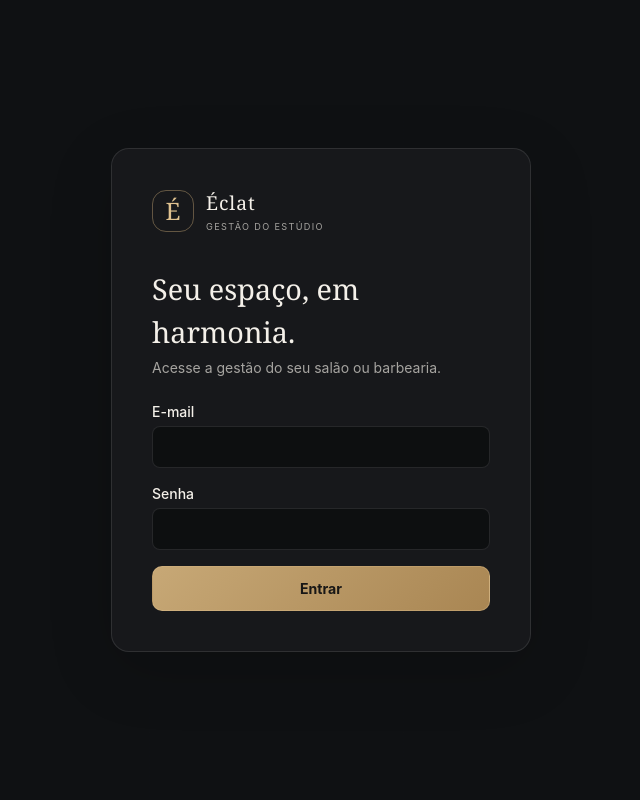
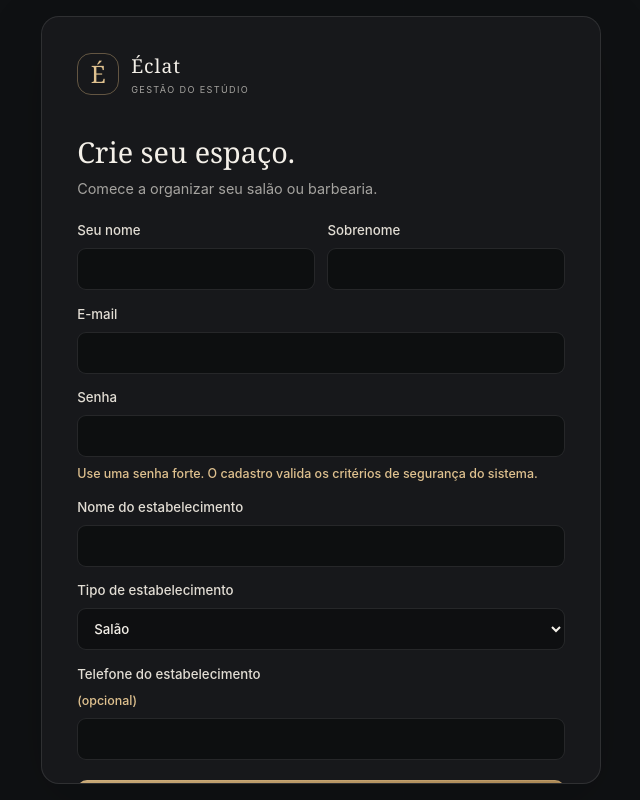
Before and after one commit to devCesar26-maker/AGENDAMENTO_SALAO_SAAS, a React (Vite) app in the folder frontend/: page /cadastro in a window 1280 px wide. Before the commit this address led to /login. Shown: the whole page, without its empty margins (319-959 px from the left). Built offline with nearby package versions, Linux system fonts and the light colour scheme; no server answers.

Commit message:
fix: incluir api em ALLOWED_HOSTS no ambiente de desenvolvimento

```diff
--- a/frontend/src/App.tsx
+++ b/frontend/src/App.tsx
@@ -4,6 +4,7 @@ import { QueryClient, QueryClientProvider } from "@tanstack/react-query";
 import { AuthProvider } from "./lib/auth-provider";
 import { ProtectedRoute } from "./components/ProtectedRoute";
 import { LoginPage } from "./pages/LoginPage";
+import { RegisterPage } from "./pages/RegisterPage";
 import { tenantSlugForHostname } from "./lib/useTenantSlug";
 
 const AgendaPage = lazy(() =>
@@ -30,6 +31,8 @@ export default function App() {
           <Suspense fallback={<div className="p-6 text-center text-slate-600">Carregando…</div>}>
             <Routes>
               <Route path="/login" element={<LoginPage />} />
+              <Route path="/cadastro" element={<RegisterPage />} />
+              <Route path="/register" element={<RegisterPage />} />
               <Route
                 path="/app/agenda"
                 element={
--- a/frontend/src/index.css
+++ b/frontend/src/index.css
@@ -44,6 +44,12 @@ a { color: inherit; text-decoration: none; }
 .page-content { width: min(1180px, 100%); margin: 0 auto; padding: clamp(1.3rem, 4vw, 3rem) clamp(1rem, 4vw, 2rem); }
 .login-shell { position: relative; display: grid; min-height: 100vh; place-items: center; padding: 1rem; }
 .login-card { width: min(100%, 420px); padding: clamp(1.5rem, 6vw, 2.5rem); }
+.register-card { width: min(100%, 560px); max-height: calc(100vh - 2rem); overflow-y: auto; padding: clamp(1.4rem, 5vw, 2.2rem); }
+.register-form { display: grid; gap: .9rem; margin-top: 1.35rem; }
+.register-form .form-columns { align-items: start; }
+.register-submit { display: inline-flex; align-items: center; justify-content: center; margin-top: .35rem; }
+.register-footer { margin: 1.25rem 0 0; color: var(--muted); text-align: center; font-size: .85rem; }
+.register-footer a { color: var(--accent-strong); text-decoration: underline; text-underline-offset: 3px; }
 .login-brand { display: flex; align-items: center; gap: .75rem; }
 .login-brand strong { display: block; font-family: Georgia, serif; font-size: 1.2rem; font-weight: 500; letter-spacing: .05em; }
 .login-brand small { display: block; margin-top: .12rem; color: var(--muted); font-size: .57rem; letter-spacing: .15em; }
@@ -117,4 +123,5 @@ input::placeholder, textarea::placeholder { color: #85837e; }
   .topnav { order: 3; width: 100%; }
   .topbar-actions { margin-left: auto; }
   .user-chip { display: none; }
+  .register-form .form-columns { grid-template-columns: 1fr; }
 }
--- a/frontend/src/pages/LoginPage.tsx
+++ b/frontend/src/pages/LoginPage.tsx
@@ -82,6 +82,7 @@ export function LoginPage() {
             {isSubmitting ? "Entrando…" : "Entrar"}
           </button>
         </form>
+        <p className="register-footer">Ainda não tem conta? <a href="/cadastro">Criar meu espaço</a></p>
       </div>
     </div>
   );
--- /dev/null
+++ b/frontend/src/pages/RegisterPage.tsx
@@ -0,0 +1,85 @@
+import { useState, type FormEvent } from "react";
+import { api, errorMessage } from "../lib/api";
+
+type Vertical = "SALAO" | "BARBEARIA";
+type Registration = {
+  first_name: string;
+  last_name: string;
+  email: string;
+  password: string;
+  organization_name: string;
+  organization_phone: string;
+  vertical: Vertical;
+};
+
+const initialValues: Registration = {
+  first_name: "",
+  last_name: "",
+  email: "",
+  password: "",
+  organization_name: "",
+  organization_phone: "",
+  vertical: "SALAO",
+};
+
+export function RegisterPage() {
+  const [values, setValues] = useState(initialValues);
+  const [error, setError] = useState("");
+  const [created, setCreated] = useState(false);
+  const [submitting, setSubmitting] = useState(false);
+
+  function update<Field extends keyof Registration>(field: Field, value: Registration[Field]) {
+    setValues((current) => ({ ...current, [field]: value }));
+  }
+
+  async function submit(event: FormEvent<HTMLFormElement>) {
+    event.preventDefault();
+    setError("");
+    setSubmitting(true);
+    try {
+      await api.post("/auth/register/", values);
+      setCreated(true);
+    } catch (requestError) {
+      setError(errorMessage(requestError));
+    } finally {
+      setSubmitting(false);
+    }
+  }
+
+  if (created) {
+    return (
+      <main className="login-shell">
+        <section className="login-card panel" role="status">
+          <div className="login-brand"><span className="brand-mark">É</span><span><strong>Éclat</strong><small>GESTÃO DO ESTÚDIO</small></span></div>
+          <h1 className="login-title">Cadastro concluído.</h1>
+          <p className="muted-copy">Sua conta e seu espaço foram criados. Entre com o e-mail e a senha cadastrados.</p>
+          <a className="button-primary button-wide register-submit" href="/login">Ir para entrar</a>
+        </section>
+      </main>
+    );
+  }
+
+  return (
+    <main className="login-shell">
+      <section className="register-card panel">
+        <div className="login-brand"><span className="brand-mark">É</span><span><strong>Éclat</strong><small>GESTÃO DO ESTÚDIO</small></span></div>
+        <h1 className="login-title">Crie seu espaço.</h1>
+        <p className="muted-copy">Comece a organizar seu salão ou barbearia.</p>
+        <form className="register-form" onSubmit={submit}>
+          <div className="form-columns">
+            <label className="field-label">Seu nome<input className="field-input" autoComplete="given-name" required maxLength={150} value={values.first_name} onChange={(event) => update("first_name", event.target.value)} /></label>
+            <label className="field-label">Sobrenome<input className="field-input" autoComplete="family-name" maxLength={150} value={values.last_name} onChange={(event) => update("last_name", event.target.value)} /></label>
+          </div>
+          <label className="field-label">E-mail<input className="field-input" type="email" autoComplete="email" required value={values.email} onChange={(event) => update("email", event.target.value)} /></label>
+          <label className="field-label">Senha<input className="field-input" type="password" autoComplete="new-password" minLength={8} required value={values.password} onChange={(event) => update("password", event.target.value)} /><span className="helper-copy">Use uma senha forte. O cadastro valida os critérios de segurança do sistema.</span></label>
+          <label className="field-label">Nome do estabelecimento<input className="field-input" autoComplete="organization" required maxLength={120} value={values.organization_name} onChange={(event) => update("organization_name", event.target.value)} /></label>
+          <label className="field-label">Tipo de estabelecimento<select className="field-input" value={values.vertical} onChange={(event) => update("vertical", event.target.value as Vertical)}><option value="SALAO">Salão</option><option value="BARBEARIA">Barbearia</option></select></label>
+          <label className="field-label">Telefone do estabelecimento <span>(opcional)</span><input className="field-input" type="tel" autoComplete="tel" maxLength={20} value={values.organization_phone} onChange={(event) => update("organization_phone", event.target.value)} /></label>
+          {error && <p className="notice-error" role="alert">{error}</p>}
+          <button className="button-primary button-wide register-submit" disabled={submitting}>{submitting ? "Criando seu espaço…" : "Criar conta"}</button>
+        </form>
+        <p className="register-footer">Já tem uma conta? <a href="/login">Entrar</a></p>
+      </section>
+    </main>
+  );
+}
```
Also changed, not shown: 1 other file (tests, documents, lock files or other folders).
